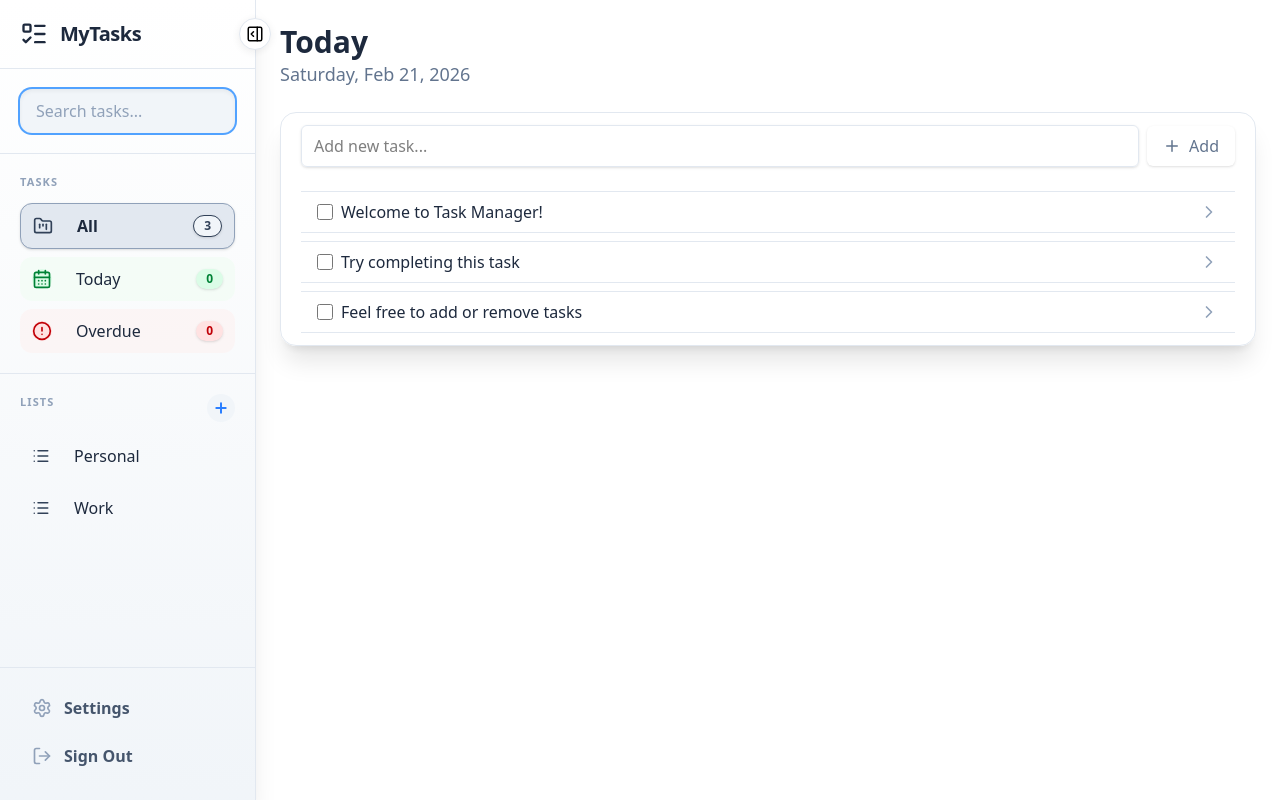
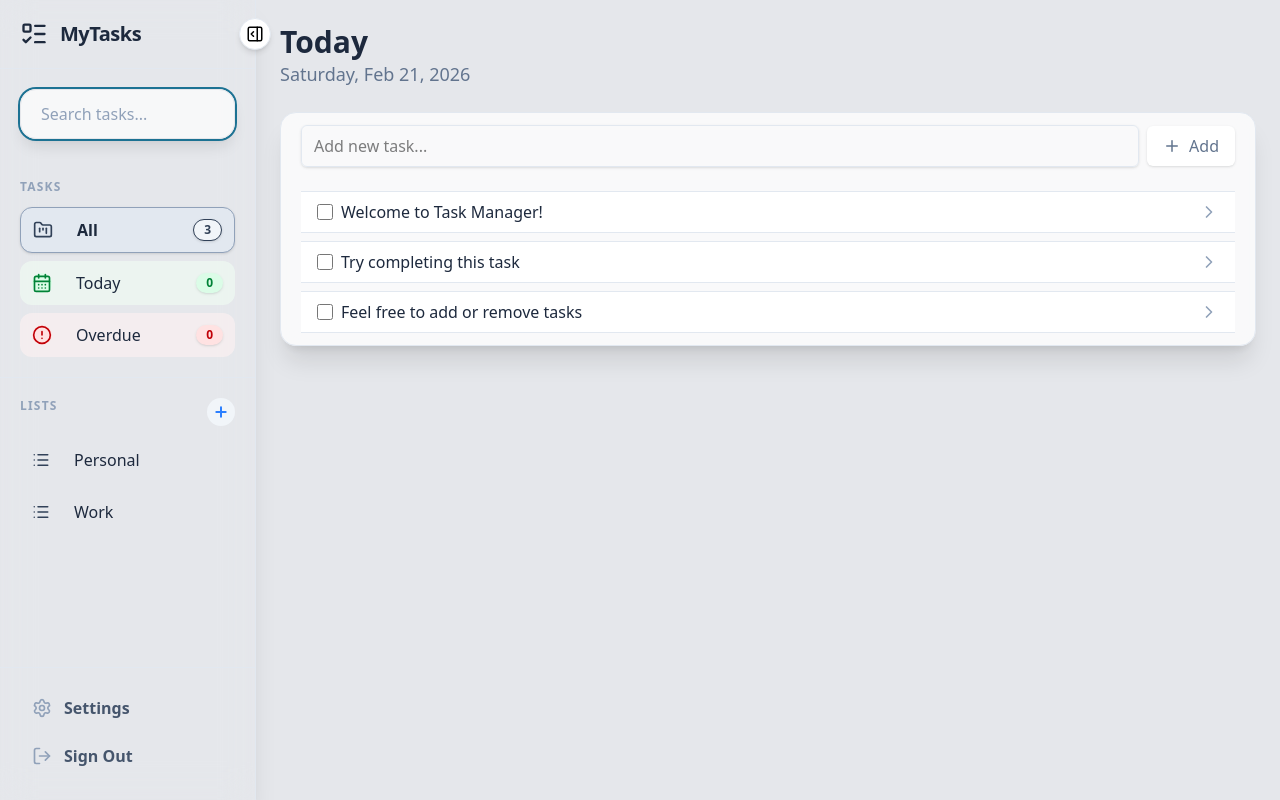
Before and after one commit to SajalKumar02/FocusFlow, a React app: page / in a window 1280 px wide. Built offline with nearby package versions, Linux system fonts and the light colour scheme; the HTML template or start-up script is replaced by a standard one.

Commit message:
Custom colors updated && searchBar fixed

```diff
--- a/src/Components/Dashboard/SideBar/Header.jsx
+++ b/src/Components/Dashboard/SideBar/Header.jsx
@@ -23,9 +23,9 @@ const Header = ({ expanded, onToggle }) => {
           className="absolute top-1/2 right-[-16px] transform -translate-y-1/2 bg-white shadow-md border border-slate-200 w-8 h-8 flex items-center justify-center rounded-full transition-all hover:bg-slate-200 active:bg-slate-300 focus:outline-none focus:ring-2 focus:ring-slate-400 z-10"
           onClick={onToggle}
           aria-label="Collapse sidebar"
-          style={{ boxShadow: "0 2px 8px 0 rgba(0,0,0,0.07)" }}
         >
-          <PanelRightOpen size={18} />
+          <PanelRightOpen size={18} color="#000000" />
+          {/* <PanelRightOpen size={18} /> */}
         </button>
       ) : (
         <button
--- a/src/Components/Dashboard/SideBar/ListSection/ListSection.jsx
+++ b/src/Components/Dashboard/SideBar/ListSection/ListSection.jsx
@@ -70,7 +70,7 @@ const ListSection = ({
     <div className="p-5 flex-1 flex flex-col h-full min-h-0">
       {/* Header row */}
       <div className="flex items-center justify-between mb-3">
-        <h2 className="text-[11px] mb-3 text-slate-400 font-bold tracking-widest uppercase">
+        <h2 className="text-xs mb-3 text-slate-400 font-bold tracking-widest uppercase">
           Lists
         </h2>
         {expanded && (
--- a/src/Components/Dashboard/SideBar/PresetListsSection.jsx
+++ b/src/Components/Dashboard/SideBar/PresetListsSection.jsx
@@ -27,7 +27,7 @@ const PresetListsSection = ({
 
   return (
     <div className="p-5 border-b border-slate-200">
-      <h2 className="text-[11px] mb-3 text-slate-400 font-bold tracking-widest uppercase">
+      <h2 className="text-xs mb-3 text-slate-400 font-bold tracking-widest uppercase">
         Tasks
       </h2>
       <ul className="flex flex-col gap-2">
--- a/src/Components/Dashboard/SideBar/SearchBar.jsx
+++ b/src/Components/Dashboard/SideBar/SearchBar.jsx
@@ -23,9 +23,9 @@ const SearchBar = ({
   };
 
   return (
-    <div className="p-5 border-b border-slate-200">
+    <div className="p-5">
       {expanded ? (
-        <div className="flex items-center bg-slate-100 rounded-xl px-4 py-2.5 shadow-inner focus-within:ring-2 focus-within:ring-blue-400">
+        <div className="flex items-center gap-2 bg-white/70 backdrop-blur rounded-2xl px-5 py-3 shadow-lg border border-gray-200 focus-within:ring-2 focus-within:ring-accent transition-all duration-200">
           <input
             ref={inputRef}
             className="bg-transparent outline-none flex-1 text-base placeholder-slate-400 text-slate-800"
--- a/src/Components/Dashboard/SideBar/SideBar.jsx
+++ b/src/Components/Dashboard/SideBar/SideBar.jsx
@@ -15,11 +15,7 @@ const SideBar = ({
   handleSetFilteringString,
 }) => {
   return (
-    <aside
-      className={`flex flex-col h-screen bg-gradient-to-b from-white via-slate-50 to-slate-100 border-r border-slate-200 shadow-xl backdrop-blur-lg transition-all duration-300 ${
-        expanded ? "w-64" : "w-20"
-      }`}
-    >
+    <div className="h-full flex flex-col">
       {/* Header - pass expanded/onToggle for button control */}
       <Header expanded={expanded} onToggle={onToggle} />
 
@@ -47,7 +43,7 @@ const SideBar = ({
 
       {/* Footer Actions (show only if expanded) */}
       <Footer expanded={expanded} />
-    </aside>
+    </div>
   );
 };
 
--- a/src/Pages/Dashboard/Dashboard.jsx
+++ b/src/Pages/Dashboard/Dashboard.jsx
@@ -34,12 +34,13 @@ const Dashboard = () => {
   };
 
   return (
-    <div className="flex flex-row h-screen w-full overflow-hidden">
+    <div className="h-screen grid grid-cols-[auto_1fr] bg-primary">
       {/* Sidebar */}
-      <div
-        className={`${
-          sidebarExpanded ? "w-64" : "w-20"
-        } flex-shrink-0 transition-all duration-400`}
+      <aside
+        className={`
+          border-r border-slate-200 shadow-xl backdrop-blur-lg
+          transition-all duration-300
+          ${sidebarExpanded ? "w-64" : "w-20"}`}
       >
         <SideBar
           expanded={sidebarExpanded}
@@ -49,12 +50,10 @@ const Dashboard = () => {
           fileringString={filteringString}
           handleSetFilteringString={handleSetFilteringString}
         />
-      </div>
+      </aside>
 
       {/* Main Content */}
-      <div
-        className={`flex-1 min-w-0 transition-all duration-300 overflow-auto`}
-      >
+      <div className="">
         <MainContent
           selectedList={selectedList}
           handleSetSelectedTask={handleSetSelectedTask}
@@ -64,11 +63,7 @@ const Dashboard = () => {
 
       {/* TaskDetailsPanel */}
       {selectedTask !== null && (
-        <div
-          className="border-l border-slate-200 bg-white w-[400px] flex-shrink-0 transition-all duration-300 h-screen
-            xl:static
-            sm:absolute right-0"
-        >
+        <div className="">
           <TaskDetailsPanel
             selectedTask={selectedTask}
             handleSetSelectedTask={handleSetSelectedTask}
--- a/src/index.css
+++ b/src/index.css
@@ -1,3 +1,24 @@
 @import "tailwindcss";
 
+@theme {
+  /**
+     * Light theme
+     * Usage: var(--color-bg), etc.
+     */
+  --color-bg: #f1f2eb;
+  --color-primary: #e5e7eb;
+  --color-accent: #1c7293;
+  --color-text: #272932;
+
+  /**
+     * Dark theme (optional, use within .dark or [data-theme=dark])
+     */
+}
+/* .dark {
+  --color-bg: #272932;
+  --color-primary: #1c7293;
+  --color-accent: #b9e3c6;
+  --color-text: #f1f2eb;
+} */
+
 @custom-variant dark (&:where(.dark, .dark *));
```
